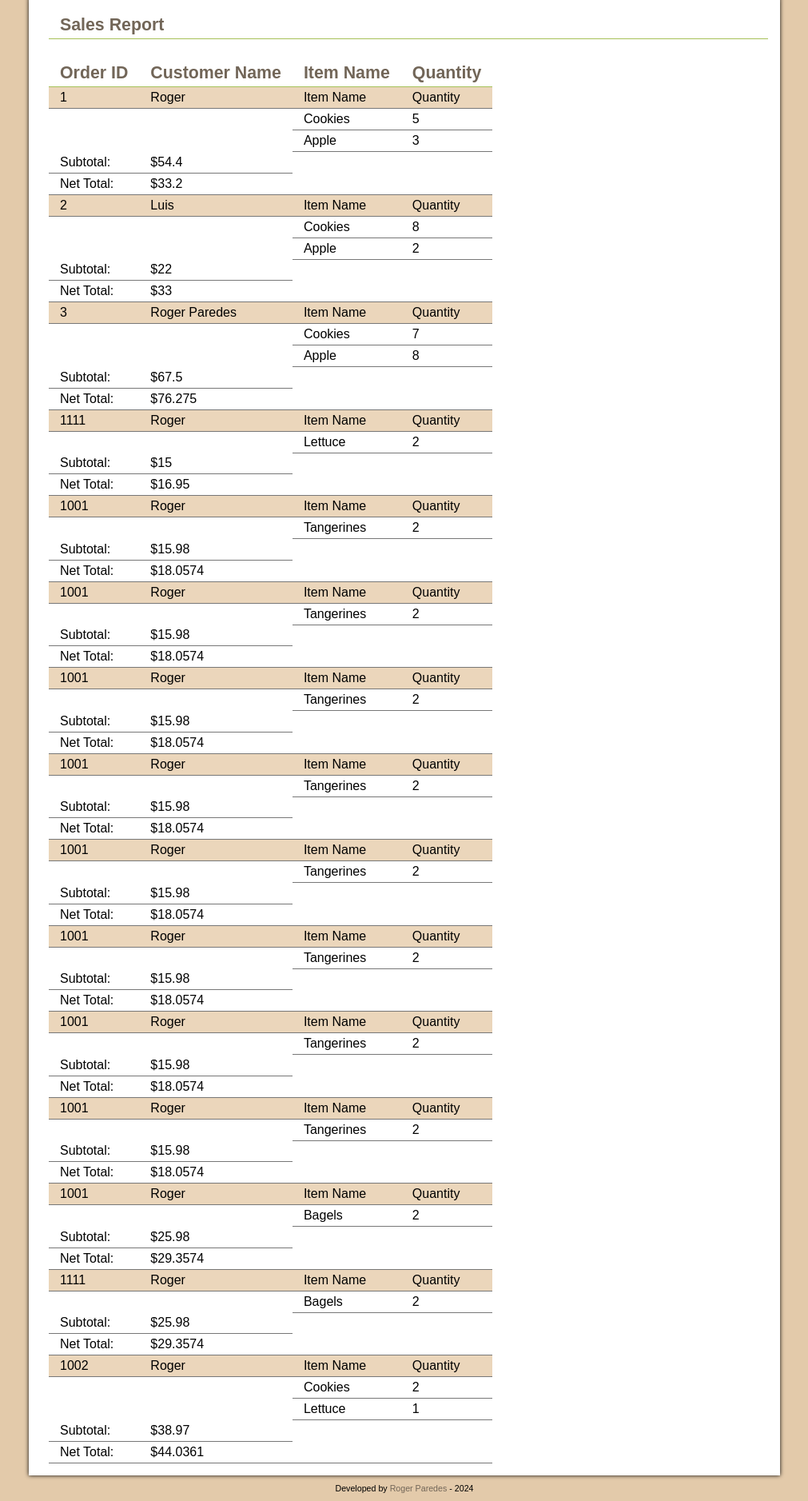
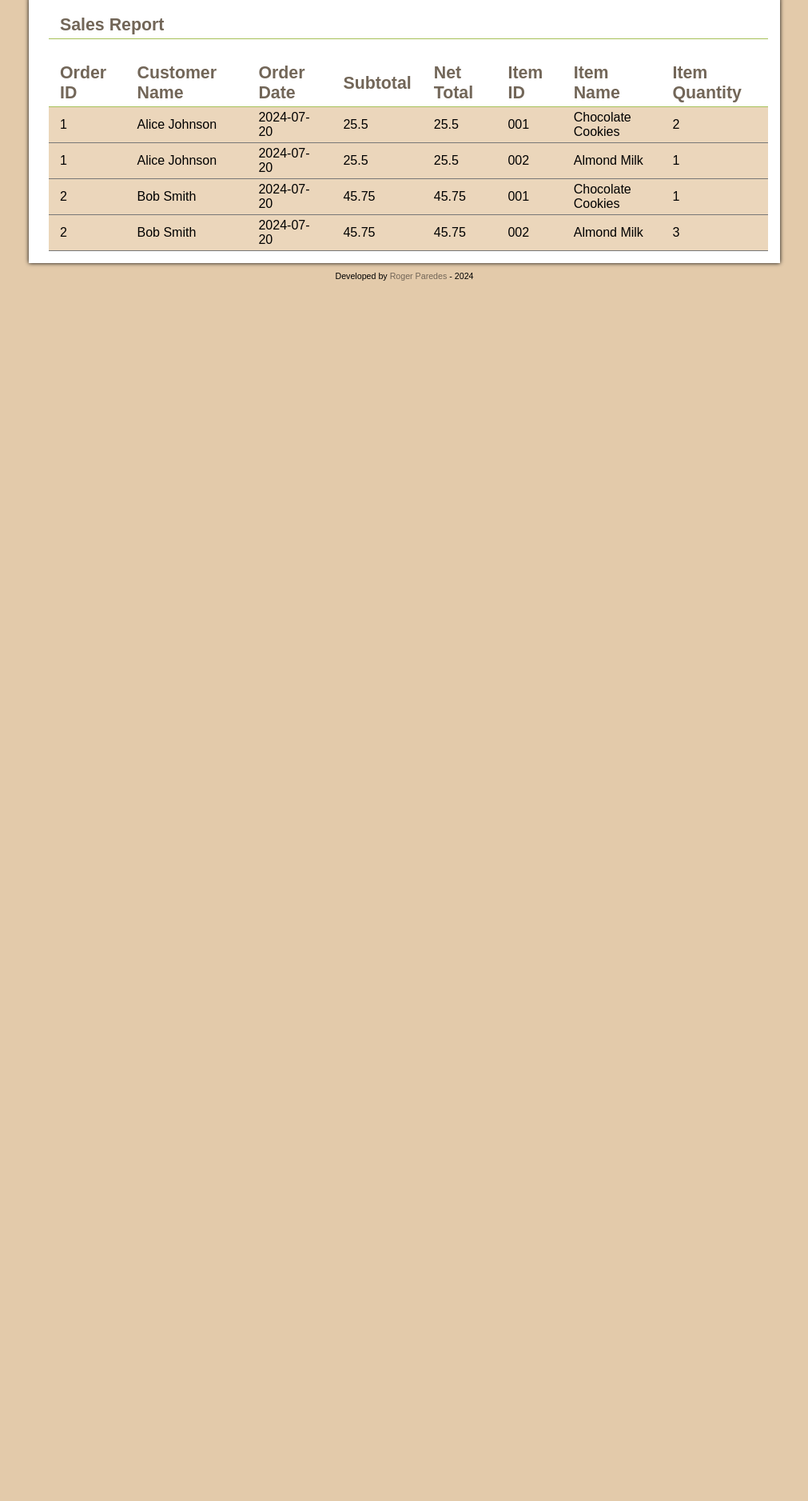
Before and after one commit to rpared/Grocery-Management-System-V4---PHP, a PHP site: page /sales_report.php in a window 1280 px wide. Shown: the part 241-2118 px from the top of the page at 80% size, without its empty margins (134-1145 px from the left). After the commit the page ends 800 px from the top, so only its background shows below. Run offline with PHP 8.4, Linux system fonts and the light colour scheme; data comes from the database, SQL or seed files in the repository; both versions use the stored data as it was after the commit.

Commit message:
For DB: Edit Stock, Sales report

```diff
--- a/database_connection_class.php
+++ b/database_connection_class.php
@@ -2,18 +2,25 @@
 
 class Database_connection {
     //ROGER's AZURE DATABASE
-    private $dsn = 'mysql:host=rogersql.mysql.database.azure.com;dbname=db_vegan_heaven;sslmode=require';
-    private $username = 'mysql';
-    private $password = 'ASK DBADMIN FOR THIS!!!';
+    // private $dsn = 'mysql:host=rogersql.mysql.database.azure.com;dbname=db_vegan_heaven;sslmode=require';
+    // private $username = 'mysql';
+    // private $password = 'ASK DBADMIN FOR THIS!!!';
 
     //LOCAL DATABASE (run .SQL query attached in the database folder to create it)
-    // $dsn = 'mysql:host=localhost; dbname=db_fitform';
-    // $username = 'root';
-    // $password = '1234';
+    // $dsn = 'mysql:host=localhost; dbname=db_fitform';//ROGER's Data Source Name
+    private $dsn = 'mysql:host=localhost;dbname=db_vegan_heaven';//Kirill's Data Source Name
+    private $username = 'root';
+    // $password = '1234';//ROGER's MySQL password
+    private $password = '7400';//Kirill's MySQL password
+
+
+
 
     private $ssl_cert = './SSLcert/MicrosoftRSARootCertificateAuthority2017.crt';
     private $options;
     private $db;
+
+
 
     public function __construct() {
         $this->options = array(
--- a/edit_stock2.php
+++ b/edit_stock2.php
@@ -16,7 +16,7 @@ $inventory = new Inventory();
 <h2>Edit Stock of <?php echo $selected_item ?></h2>
 
 <p>The current stock is: <b> <?php
-echo $inventory->getStockOOP($selected_item, $inventory);
+echo $inventory->getStockOOP($selected_item);
 ?></b>
 </p>
 <form action="edit_stock3.php" method="POST">
--- a/edit_stock3.php
+++ b/edit_stock3.php
@@ -10,14 +10,14 @@ $selected_item = $_POST['selected_item'];
 $new_stock = intval($_POST['stock']); //Ensuring it is an integer
 
 //INvoking the function from $inventory_class.php to modify the stock and save to the json file
-$inventory->changeStock($inventory, $selected_item, $new_stock);
+$inventory->changeStockOOP( $new_stock, $selected_item);
 
 ?>
 
 <h2>Edit Stock of <?php echo $selected_item ?></h2>
 
 <p>The new Stock of <?php
-echo $selected_item . " is <b>" . $inventory->getStockOOP($selected_item, $inventory) . "</b>";
+echo $selected_item . " is <b>" . $inventory->getStockOOP($selected_item) . "</b>";
 ?>
 </p>
 
--- a/inventory_class.php
+++ b/inventory_class.php
@@ -35,6 +35,16 @@ class Inventory {
           }
       }
     }
+
+    // Fetch the stock of a selected item
+    public function getStockOOP($selected_item) {
+      return $this->repository->getItemStock($selected_item);
+  }
+
+    // Change the stock of a selected item
+    public function changeStockOOP($new_stock, $selected_item) {
+      return $this->repository->changeItemStock($new_stock, $selected_item);
+  }
 
 
     // Function to populate Datalist with options
--- a/order_class.php
+++ b/order_class.php
@@ -1,19 +1,96 @@
 <?php
 require_once("inventory_class.php");
 require_once("cart_class.php");
+require_once("repository_class.php");
+
 
 class Order{
+  private $repository;
 
   public $order_id;
   public $customer_name;
   public $create_date;
 
 
-    public function __construct($create_date, $order_id, $customer_name ) {
-        global $jsonFile;
-        $this->order_id = $order_id;
-        $this->customer_name = $customer_name;
-      }
+  public function __construct($create_date = null, $order_id = null, $customer_name = null) {
+    // Initialize repository
+    $this->repository = new Repository();
+
+    // Set properties if provided
+    if ($create_date !== null) {
+      $this->create_date = $create_date;
+    }
+
+    if ($order_id !== null) {
+      $this->order_id = $order_id;
+    }
+
+    if ($customer_name !== null) {
+      $this->customer_name = $customer_name;
+    }
+  }
+
+//Fetch oder data
+  public function getOrdersOOP() {
+    $ordersArray = $this->repository->fetchOrders();
+
+    echo "<table border='1'>";
+    echo "<tr style='background-color:#ebd6bb; padding-top: 6px;'>";
+    echo "<th>order_id</th><th>customer_name</th><th>subtotal</th><th>net_total</th></tr>";
+
+    foreach ($ordersArray as $order) {
+        $order_id = $order['order_id'];
+        $customer_name = $order['customer_name'];
+        $subtotal = $order['sub_total'];
+        $net_total = $order['net_total'];
+
+        // Display order details
+        echo "<tr><td>{$order_id}</td><td>{$customer_name}</td><td>{$subtotal}</td><td>{$net_total}</td></tr>";
+    }
+
+    echo "</table>";
+}
+
+//Fetch oder data with items
+public function getOrdersWithItemsOOP() {
+  $orderDetails = $this->repository->fetchOrdersWithItems();
+
+  echo "<table>";
+  echo "<tr>
+          <th>Order ID</th>
+          <th>Customer Name</th>
+          <th>Order Date</th>
+          <th>Subtotal</th>
+          <th>Net Total</th>
+          <th>Item ID</th>
+          <th>Item Name</th>
+          <th>Item Quantity</th>
+        </tr>";
+
+  foreach ($orderDetails as $detail) {
+      $order_id = $detail['order_id'];
+      $customer_name = $detail['customer_name'];
+      $order_date = $detail['order_date'];
+      $sub_total = $detail['sub_total'];
+      $net_total = $detail['net_total'];
+      $item_id = $detail['item_id'];
+      $item_name = $detail['item_name'];
+      $item_quantity = $detail['item_quantity'];
+
+      echo "<tr style='background-color:#ebd6bb; padding-top: 6px;'>";
+      echo "<td>{$order_id}</td>";
+      echo "<td>{$customer_name}</td>";
+      echo "<td>{$order_date}</td>";
+      echo "<td>{$sub_total}</td>";
+      echo "<td>{$net_total}</td>";
+      echo "<td>{$item_id}</td>";
+      echo "<td>{$item_name}</td>";
+      echo "<td>{$item_quantity}</td>";
+      echo "</tr>";
+  }
+
+  echo "</table>";
+}
 
 
 public function createCart($order_items){
@@ -22,7 +99,7 @@ $cart = new Cart($order_items);
 return $cart;
 }
 
-// Function to display orders in a table format
+// Function to display orders in a table format from JSON file
 public function displayOrders($ordersArray) {
     // Iterate through the orders
     foreach ($ordersArray['orders'] as $order) {
--- a/repository_class.php
+++ b/repository_class.php
@@ -20,6 +20,29 @@ class Repository {
         $statement->closeCursor();
         return $results;
     }
+    // Fetch all oreders
+    public function fetchOrders() {
+        $query = 'SELECT * FROM orders';
+        $statement = $this->db->prepare($query);
+        $statement->execute();
+        $results = $statement->fetchAll(PDO::FETCH_ASSOC);
+        $statement->closeCursor();
+        return $results;
+    }
+
+    // Fetch all oreders with items
+    public function fetchOrdersWithItems() {
+        $query = 'SELECT o.order_id, o.customer_name, o.order_date, o.sub_total,
+        o.net_total, oi.item_id, oi.item_name, oi.item_quantity
+        FROM orders o  JOIN order_items oi ON o.order_id = oi.order_id';
+        $statement = $this->db->prepare($query);
+        $statement->execute();
+        $results = $statement->fetchAll(PDO::FETCH_ASSOC);
+        $statement->closeCursor();
+        return $results;
+    }
+
+
 
     // Fetch all item names (just the column!!)
     public function getItemNames() {
@@ -31,15 +54,29 @@ class Repository {
         return $results;
     }
 
-    // Fetch all orders
-    public function fetchOrders() {
-        $query = 'SELECT * FROM orders';
+    // Fetch the item stock
+    public function getItemStock($selected_item) {
+        $query = 'SELECT item_stock FROM items WHERE item_name = ?';
         $statement = $this->db->prepare($query);
+        $statement->bindValue(1, $selected_item);
         $statement->execute();
-        $results = $statement->fetchAll(PDO::FETCH_ASSOC);
+        $results = $statement->fetch(PDO::FETCH_COLUMN);
         $statement->closeCursor();
         return $results;
     }
+
+ // Change the item stock
+    public function changeItemStock($new_stock, $selected_item) {
+        $query = 'UPDATE items SET item_stock = ? WHERE item_name = ?';
+        $statement = $this->db->prepare($query);
+        $statement->bindValue(1, $new_stock);
+        $statement->bindValue(2, $selected_item);
+        $statement->execute();
+        $statement->closeCursor();
+        return true;
+    }
+
+
 
  // Fetch order items by order ID
  public function fetchOrderItems($orderId) {
--- a/sales_report.php
+++ b/sales_report.php
@@ -19,17 +19,22 @@ $orders = new Order($create_date, "SalesReport", "Admin");
 <br>
 <table>
   <thead>
-    <tr>
+    <!-- <tr>
       <th>Order ID</th>
       <th>Customer Name</th>
       <th>Item Name</th>
       <th>Quantity</th>
-    </tr>
+    </tr> -->
   </thead>
   <tbody>
     <?php
 
-    $orders->displayOrders($ordersArray);
+    // $orders->displayOrders($ordersArray);
+    // $orders->getOrdersOOP();
+    $orders->getOrdersWithItemsOOP();
+
+
+
 
     ?>
   </tbody>
```
Also changed, not shown: database/vegan_heaven_queries.sql (+29 -2 lines).
